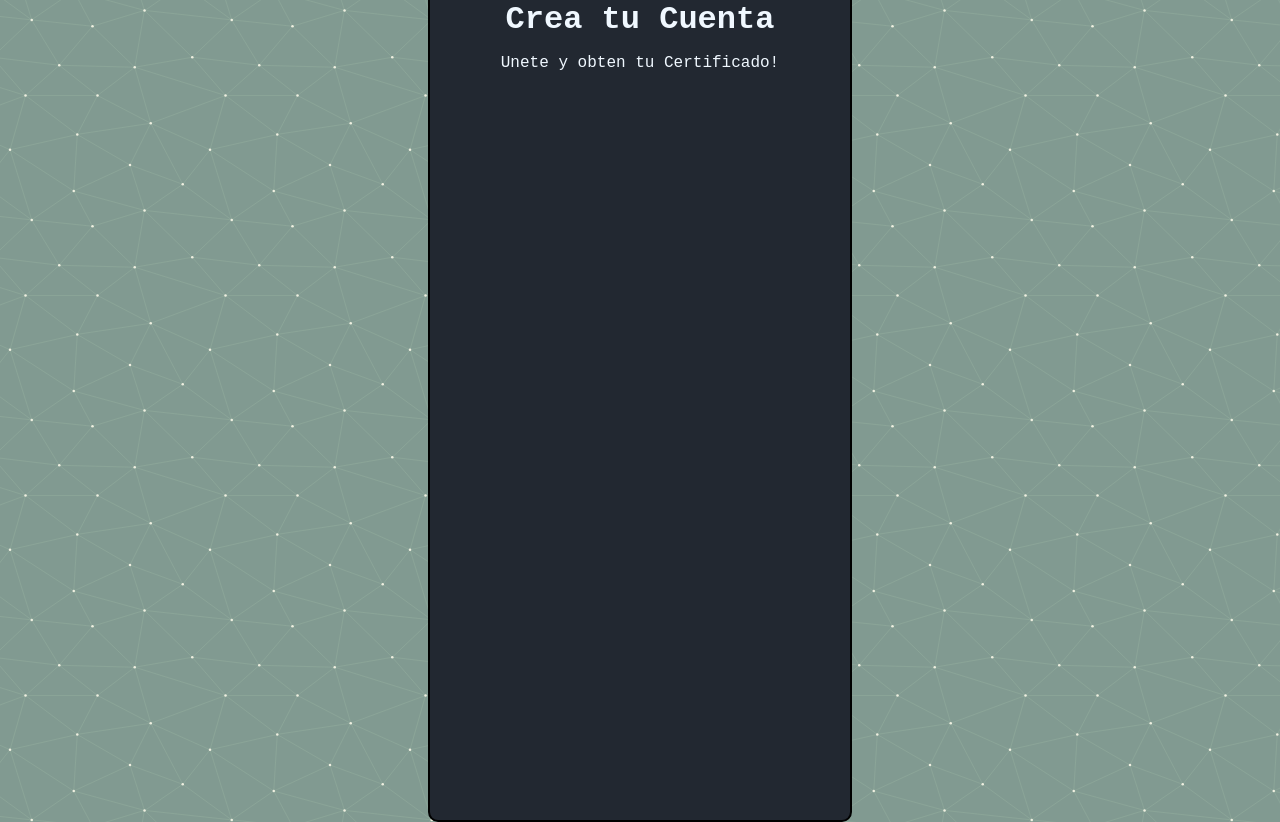
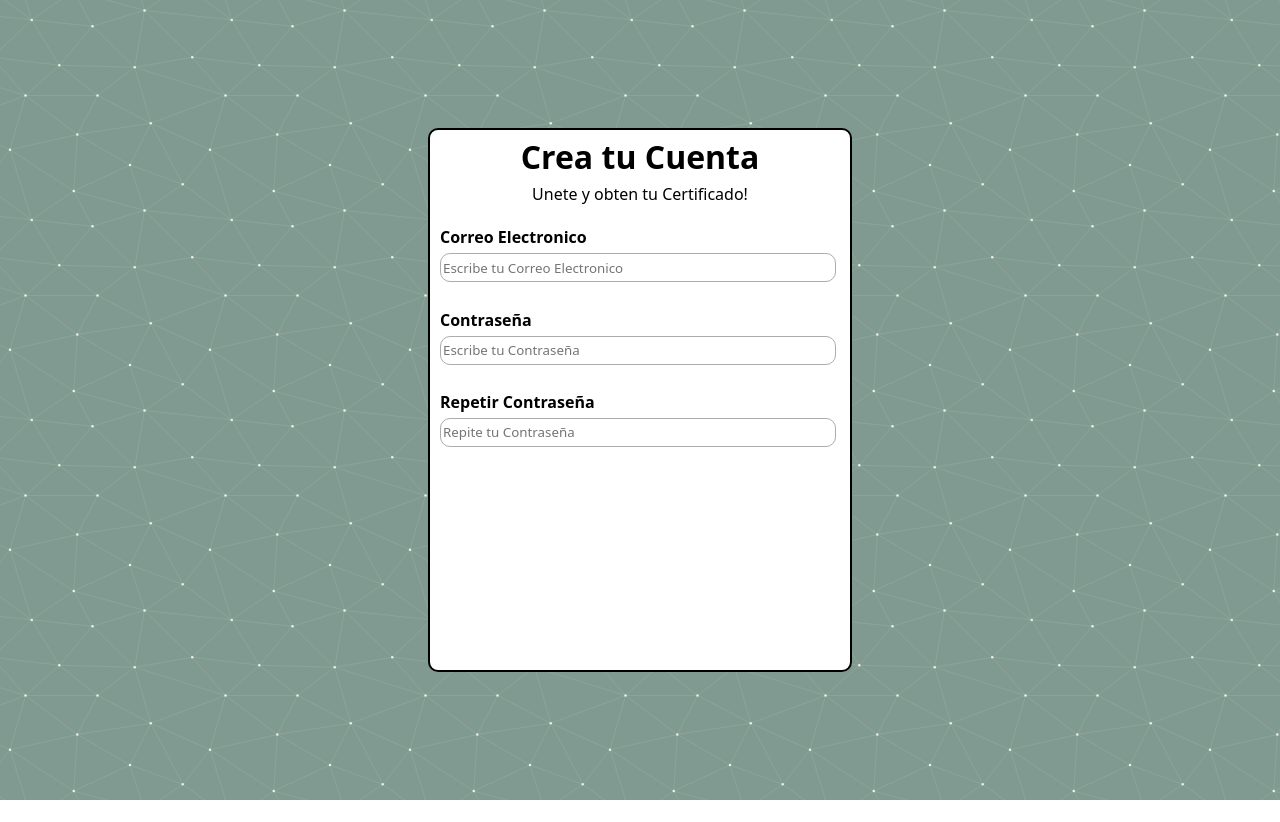
Before and after one commit to chdrPE/Athena-project, a plain HTML site: page registrate.html in a window 1280 px wide. After the commit the page ends 800 px from the top, so only its background shows below. Drawn offline with Linux system fonts and the light colour scheme.

Commit message:
minor changes on registrate.html

```diff
--- a/css/styles.css
+++ b/css/styles.css
@@ -111,8 +111,8 @@ footer {
 #RegistrationForm{
     border-radius: 10px;
     width: 420px;
-    height: 840px;
-    background-color: #222831;
+    height: 540px;
+    background-color: #ffffff;
     border: 2.5px solid;
     top:50%;
     left:50%;
@@ -121,8 +121,28 @@ footer {
 }
 
 #RegistrationForm h1, #RegistrationForm p{
-    font-family: 'Courier New', Courier, monospace;
-    margin-bottom: 10px;
+    font-family: system-ui, -apple-system, BlinkMacSystemFont, 'Segoe UI', Roboto, Oxygen, Ubuntu, Cantarell, 'Open Sans', 'Helvetica Neue', sans-serif;
     text-align: center;
-    color: aliceblue;
+    color: rgb(0, 0, 0);
+    margin-bottom: 0px;
+    margin-top: 5px;
 }
+
+#FormGroup{
+    padding-left: 10px;
+}
+
+#FormGroup h4, #FormGroup input{
+    text-align: left;
+    color: #000000;
+    margin-bottom: 5px;
+    font-family: system-ui, -apple-system, BlinkMacSystemFont, 'Segoe UI', Roboto, Oxygen, Ubuntu, Cantarell, 'Open Sans', 'Helvetica Neue', sans-serif;
+}
+input[type='text']{
+    border: #acacac solid;
+    border-radius: 10px;
+    width: 390px;
+    height: 25px;
+    border-width: 1px;
+    box-shadow: #cccccc;
+}
--- a/registrate.html
+++ b/registrate.html
@@ -8,6 +8,18 @@
     <div id="RegistrationForm">
         <h1>Crea tu Cuenta</h1>
         <p>Unete y obten tu Certificado!</p>
+        <div id="FormGroup">
+            <h4>Correo Electronico</h4>
+            <input type="text" placeholder="Escribe tu Correo Electronico">
+        </div>
+        <div id="FormGroup">
+            <h4>Contraseña</h4>
+            <input type="text" placeholder="Escribe tu Contraseña">
+        </div>
+        <div id="FormGroup">
+            <h4>Repetir Contraseña</h4>
+            <input type="text" placeholder="Repite tu Contraseña">
+        </div>
     </div>
 </body>
 </html>
```
